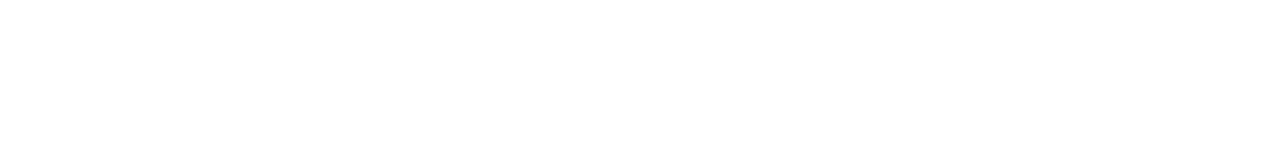
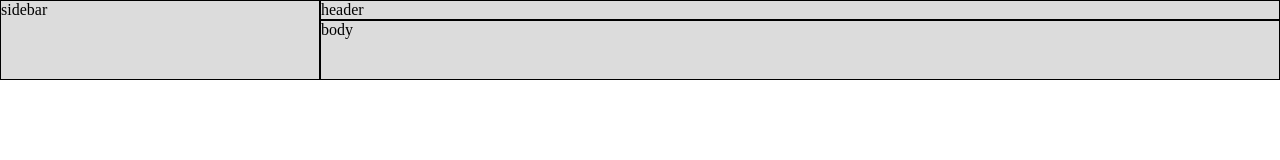
Before and after one commit to Martosky/new-grid, a plain HTML site: page index.html in a window 1280 px wide. Drawn offline with Linux system fonts and the light colour scheme.

Commit message:
just fix the main part of the html

```diff
--- a/index.html
+++ b/index.html
@@ -8,11 +8,9 @@
 </head>
 <body>
     <main>
-        <div class="content" id="header"></div>
-        <div class="content" id="aside-left"></div>
-        <div class="content" id="body"></div>
-        <div class="content" id="aside-right"></div>
-        <div class="content" id="footer"></div>
+        <div class="content" id="header">header</div>
+        <div class="content" id="sidebar">sidebar</div>
+        <div class="content" id="body">body</div>
     </main>
 
 </body>
--- a/style.css
+++ b/style.css
@@ -7,5 +7,19 @@ main{
     margin: 0;
     background-color: gainsboro;
     display: grid;
-    grid-template: repeat(3, 1fr, 2fr, 1fr)/ repeat(2, 1fr, 2fr);
+    grid-template:  1fr 2fr 1fr/  1fr 2fr 1fr;
 }
+.content{
+    border: 1px solid black;
+}
+#header{
+    grid-column: 2/4;
+
+}
+#sidebar{
+   grid-row: 1/4 ;
+}
+#body{
+    grid-column: 2/4;
+    grid-row: 2/4;
+}
```
